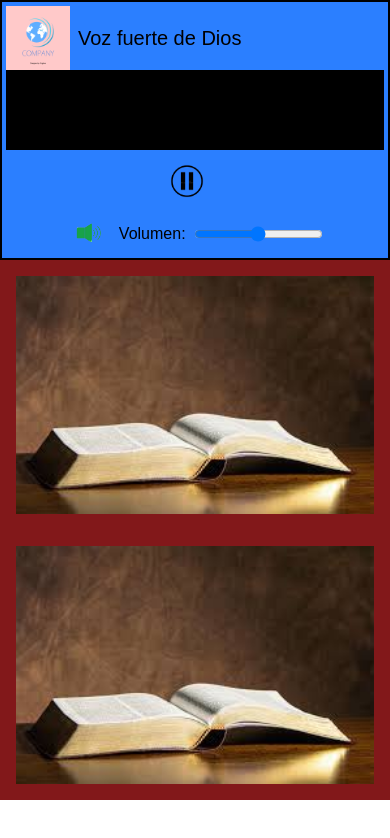
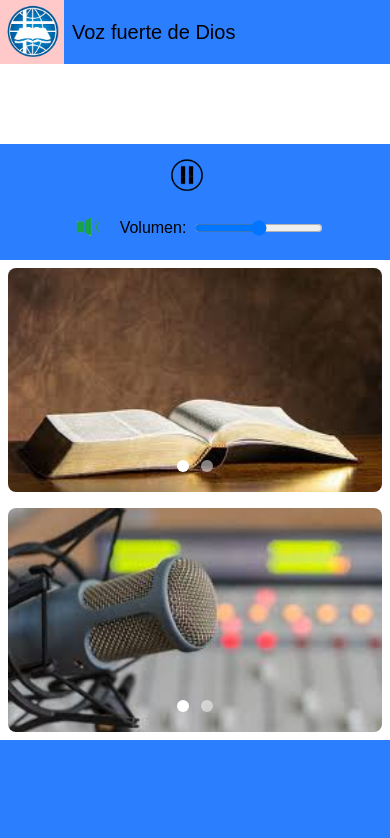
Before and after one commit to Wilfredo1998/Radio, a plain HTML site: page index.html in a window 390 px wide. Both pictures are taken after a click on the button 187 px from the left and 182 px from the top of the page. Drawn offline with nearby package versions, Linux system fonts and the light colour scheme.

Commit message:
Carusel agregado, ajustes visuales

```diff
--- a/index.html
+++ b/index.html
@@ -15,25 +15,25 @@
 
 
     <!--Encabezado[n1]-->
-    <header class="w-full h-65 lg:h-20 bg-blue-500 flex flex-col lg:flex-row  lg:justify-between border-2 border-solid p-1">
+    <header class="w-full h-65 lg:h-20 bg-blue-500 flex flex-col lg:flex-row  lg:justify-between lg:p-1">
 
         <div class="h-16 lg:h-full flex flex-row items-center lg:justify-center gap-2">
             <div class="bg-red-200 w-16 lg:w-20 h-full flex justify-center items-center">
-                <img class="h-full p-1" src="./style/utility/images/Logo_E.png" alt="Imagen Logo">
+                <img class="h-full p-1" src="./style/utility/images/New_logo.png" alt="Imagen Logo">
             </div>
             <p class="lg:w-40 lg:w-auto flex items-center text-xl">Voz fuerte de Dios</p>
         </div>
 
         <!-- Reproductor -->
         <div id="reproductor" class="h-full flex flex-col lg:flex-row lg:items-center w-full lg:w-auto">
-            <canvas id="visualizer" class="bg-black h-20 lg:h-32 sm:h-20 lg:h-full w-full lg:w-[700px]"></canvas>
+            <canvas id="visualizer" class="bg-white h-20 lg:h-32 sm:h-20 lg:h-full w-full lg:w-[700px] lg:rounded-full"></canvas>
 
             <!-- Botones -->
             <div class="flex flex-row items-center justify-center space-x-4 p-2">
-                <button class="h-12 lg:h-full p-2 cursor-pointer hover:bg-blue-700 rounded-full flex w-[68px] lg:border-0 items-center justify-center sm:w-24" onclick="PlayAndStop()">
+                <button class="h-12 lg:h-full p-2 cursor-pointer rounded-full flex w-[68px] lg:border-0 items-center justify-center sm:w-24" onclick="PlayAndStop()">
                     <img id="P_a_s" class="h-10 lg:h-10" src="./style/utility/images/Play.png" alt="Play">
                 </button>
-                <button  class="h-12 lg:h-full  p-2  hidden  lg:block" onclick="muteRadio()">
+                <button  class="h-12 lg:h-full  p-2  hidden  lg:block lg:max-w-[60px]" onclick="muteRadio()">
                     <img id="muted_boton" class="muted_boton h-10 lg:h-10 cursor-pointer" src="./style/utility/images/Con_sonido.png" alt="Mute">
                 </button>
 
@@ -41,7 +41,7 @@
 
             <div class="flex items-center justify-center px-3">
                 <div class="flex items-center space-x-2">
-                    <button class="h-10 p-2 lg:hidden block" onclick="muteRadio()">
+                    <button class="h-10 p-2 lg:hidden block w-[45px]" onclick="muteRadio()">
                         <img id="muted_boton2" class="muted_boton h-full" src="./style/utility/images/Con_sonido.png" alt="Mute">
                     </button>
                     <label for="volume">Volumen:</label>
@@ -51,13 +51,60 @@
         </div>
     </header>
 
-    <div class="w-full bg-red-900 flex justify-center">
-        <img class="w-200 p-4 object-contain" src="./style/utility/images/biblia.jpeg" alt="Biblia">
+    <div class="w-full bg-white flex justify-center p-2">
+        <div id="default-carousel" class="relative w-full " data-carousel="slide">
+            <!-- Carousel wrapper -->
+            <div class="relative h-56 overflow-hidden rounded-lg md:h-96">
+                 <!-- Item 1 -->
+                <div class="hidden duration-500 ease-in-out" data-carousel-item>
+                    <img src="./style/utility/images/biblia.jpeg" class="w-200 absolute block -translate-x-1/2 -translate-y-1/2 top-1/2 left-1/2" alt="...">
+                </div>
+                <!-- Item 2 -->
+                <div class="hidden duration-500 ease-in-out" data-carousel-item>
+                    <img src="./style/utility/images/Texto del párrafo.png" class="w-200 absolute block -translate-x-1/2 -translate-y-1/2 top-1/2 left-1/2" alt="...">
+                </div>
+            </div>
+            <!-- Slider indicators -->
+            <div class="absolute z-30 flex -translate-x-1/2 bottom-5 left-1/2 space-x-3 rtl:space-x-reverse">
+                <button type="button" class="w-3 h-3 rounded-full" aria-current="true" aria-label="Slide 1" data-carousel-slide-to="0"></button>
+                <button type="button" class="w-3 h-3 rounded-full" aria-current="false" aria-label="Slide 2" data-carousel-slide-to="1"></button>
+            </div>
+            <!-- Slider controls -->
+        </div>
     </div>
-    <div class="w-full bg-red-900 flex justify-center">
-        <img class="w-200 p-4 object-contain" src="./style/utility/images/biblia.jpeg" alt="Biblia">
+
+    <div class="w-full bg-white flex justify-center p-2">
+        <div id="default-carousel" class="relative w-full " data-carousel="slide">
+            <!-- Carousel wrapper -->
+            <div class="relative h-56 overflow-hidden rounded-lg md:h-96">
+                 <!-- Item 1 -->
+                <div class="hidden duration-900 ease-in-out" data-carousel-item>
+                    <img src="./style/utility/images/Radio_foto.jpeg" class="w-200 absolute block -translate-x-1/2 -translate-y-1/2 top-1/2 left-1/2" alt="...">
+                </div>
+                <!-- Item 2 -->
+                <div class="hidden duration-900 ease-in-out" data-carousel-item>
+                    <img src="./style/utility/images/Texto del párrafo.png" class="w-200 absolute block -translate-x-1/2 -translate-y-1/2 top-1/2 left-1/2" alt="...">
+                </div>
+            </div>
+            <!-- Slider indicators -->
+            <div class="absolute z-30 flex -translate-x-1/2 bottom-5 left-1/2 space-x-3 rtl:space-x-reverse">
+                <button type="button" class="w-3 h-3 rounded-full" aria-current="true" aria-label="Slide 1" data-carousel-slide-to="0"></button>
+                <button type="button" class="w-3 h-3 rounded-full" aria-current="false" aria-label="Slide 2" data-carousel-slide-to="1"></button>
+            </div>
+            <!-- Slider controls -->
+        </div>
     </div>
+
+
+    <footer class="w-full h-65 lg:h-30 bg-blue-500">
+
+    </footer>
+
+
+
 
 </body>
     <script src="javascript/archivo.js"></script>
+    <script src="https://cdnjs.cloudflare.com/ajax/libs/flowbite/1.7.0/flowbite.min.js"></script>
+
 </html>
--- a/javascript/archivo.js
+++ b/javascript/archivo.js
@@ -87,7 +87,7 @@ function drawVisualizer() {
     requestAnimationFrame(drawVisualizer);
     analyser.getByteFrequencyData(dataArray);
     ctx.clearRect(0, 0, canvas.width, canvas.height);
-    ctx.fillStyle = "black";
+    ctx.fillStyle = "white";
     ctx.fillRect(0, 0, canvas.width, canvas.height);
     const barWidth = (canvas.width / bufferLength) * 2.5;
     let x = 0;
--- a/style/Radio.css
+++ b/style/Radio.css
@@ -1,8 +1,4 @@
 
-.botones{
-    font-size: 10px;
-    cursor: pointer;
-}
 body {
     font-family: Arial, sans-serif;
 }
```
Also changed, not shown: style/utility/images/New_logo.png (added), style/utility/images/Radio_foto.jpeg (added), style/utility/images/Texto del párrafo.png (added).
